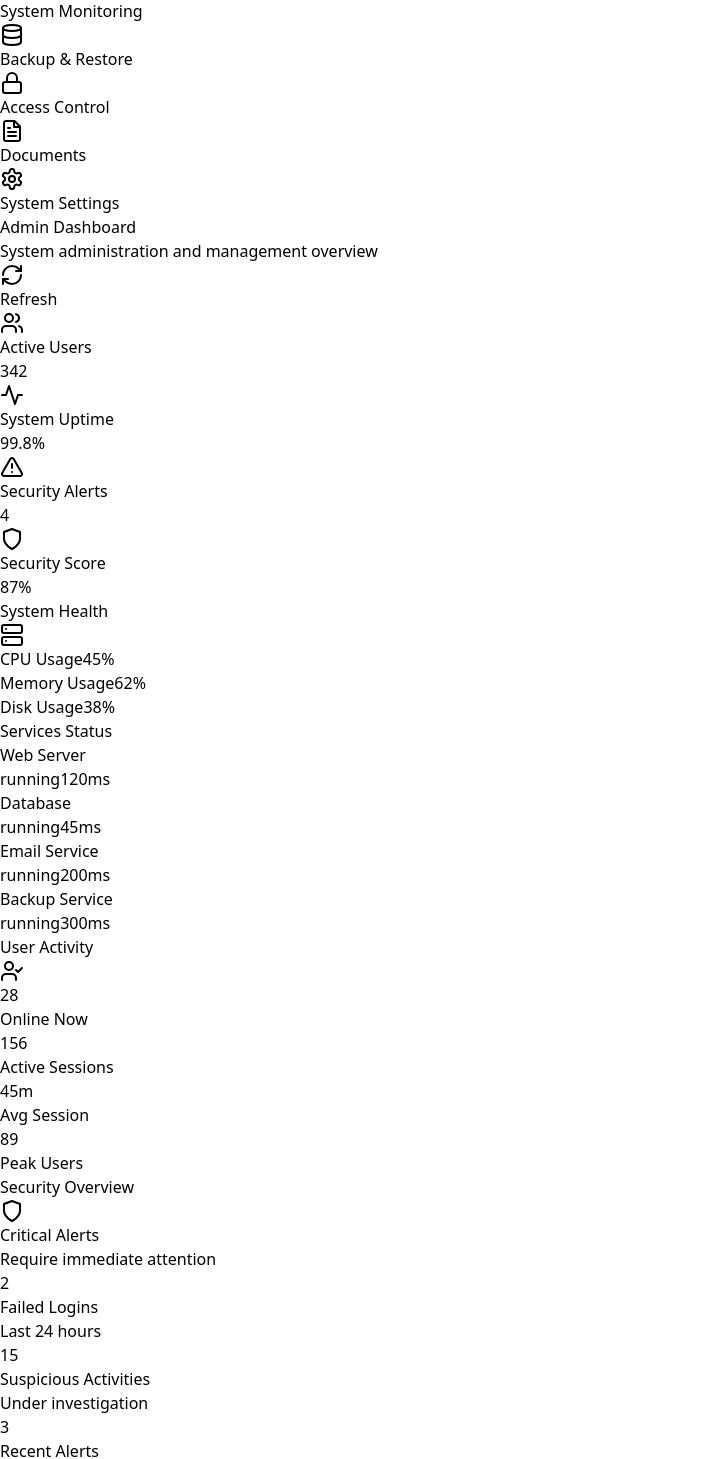
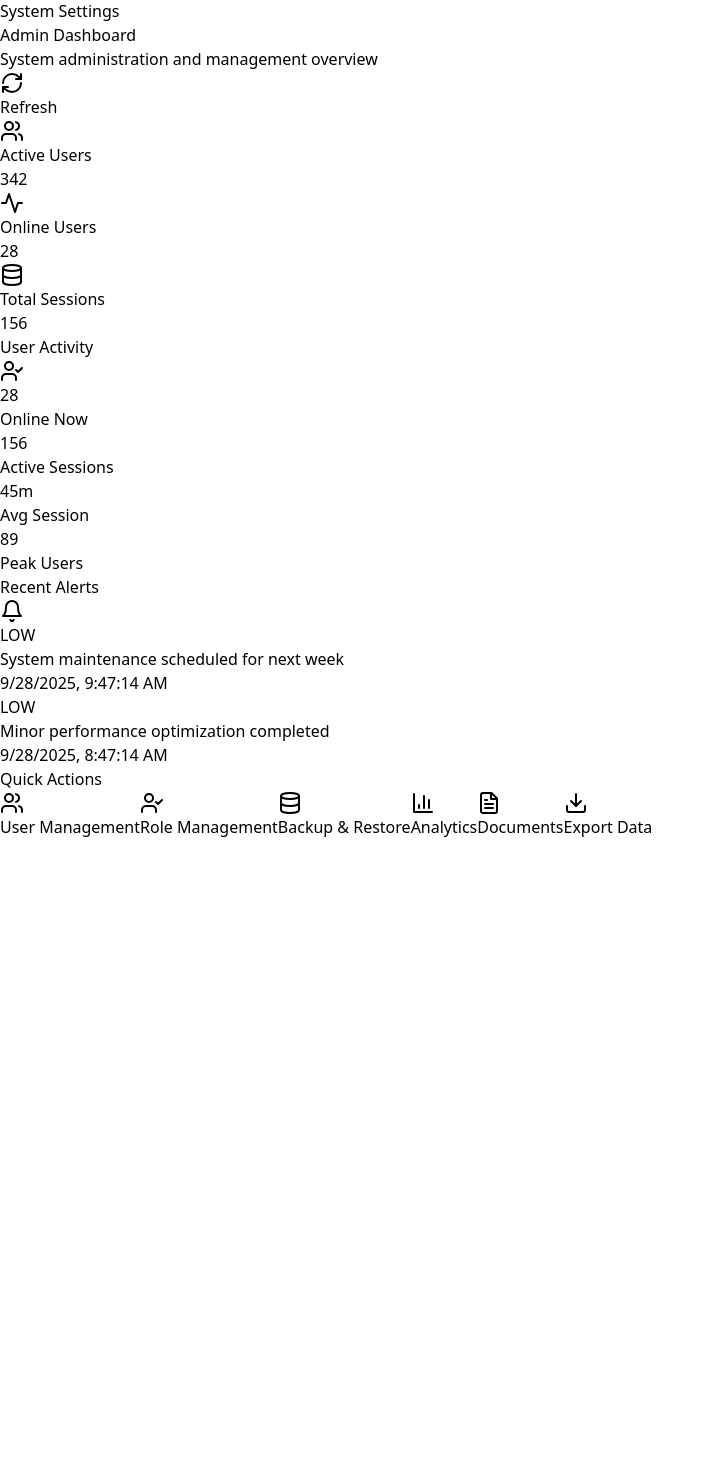
Before and after one commit to wmashan/SLBFE-HRM-System, a React (Vite) app in the folder frontend/: page /admin-dashboard in a window 1280 px wide. Shown: the part 493-1952 px from the top of the page, without its empty margins (0-714 px from the left). After the commit the page ends 1332 px from the top, so only its background shows below. Built offline with nearby package versions, Linux system fonts and the light colour scheme; sample sign-in values are in the browser's storage.

Commit message:
admin dashboard slide panel modified
removed :
System Config
Security & Audit
System Monitoring
Access Control

```diff
--- a/frontend/src/components/layout/Sidebar.tsx
+++ b/frontend/src/components/layout/Sidebar.tsx
@@ -13,10 +13,7 @@ import {
   Globe,
   Calendar,
   UserCheck,
-  Shield,
-  Database,
-  Activity,
-  Lock
+  Database
 } from 'lucide-react';
 import { useAuth } from '../../contexts/AuthContext';
 import { NavigationItem } from '../../types';
@@ -55,38 +52,10 @@ const Sidebar: React.FC = () => {
           roles: ['admin'],
         },
         {
-          id: 'system-config',
-          label: 'System Config',
-          path: '/admin/system',
-          icon: Settings,
-          roles: ['admin'],
-        },
-        {
-          id: 'security-audit',
-          label: 'Security & Audit',
-          path: '/admin/security',
-          icon: Shield,
-          roles: ['admin'],
-        },
-        {
-          id: 'system-monitoring',
-          label: 'System Monitoring',
-          path: '/admin/monitoring',
-          icon: Activity,
-          roles: ['admin'],
-        },
-        {
           id: 'backup-restore',
           label: 'Backup & Restore',
           path: '/admin/backup',
           icon: Database,
-          roles: ['admin'],
-        },
-        {
-          id: 'access-control',
-          label: 'Access Control',
-          path: '/admin/access',
-          icon: Lock,
           roles: ['admin'],
         }
       );
--- a/frontend/src/pages/AdminDashboard.tsx
+++ b/frontend/src/pages/AdminDashboard.tsx
@@ -4,12 +4,9 @@ import React, { useState, useEffect } from 'react';
 import { useNavigate } from 'react-router-dom';
 import {
   Users,
-  Settings,
-  Shield,
   Activity,
   Database,
-  AlertTriangle,
-  Server,
+  Shield,
   UserCheck,
   BarChart3,
   Bell,
@@ -35,20 +32,6 @@ const AdminDashboard: React.FC = () => {
       setLoading(true);
       // TODO: Replace with actual API call
       const mockData: AdminDashboardStats = {
-        systemHealth: {
-          cpuUsage: 45,
-          memoryUsage: 62,
-          diskUsage: 38,
-          databaseStatus: 'healthy',
-          serviceStatus: [
-            { name: 'Web Server', status: 'running', lastChecked: new Date(), responseTime: 120 },
-            { name: 'Database', status: 'running', lastChecked: new Date(), responseTime: 45 },
-            { name: 'Email Service', status: 'running', lastChecked: new Date(), responseTime: 200 },
-            { name: 'Backup Service', status: 'running', lastChecked: new Date(), responseTime: 300 }
-          ],
-          uptime: 99.8,
-          lastHealthCheck: new Date()
-        },
         userActivity: {
           activeUsers: 342,
           onlineUsers: 28,
@@ -57,43 +40,25 @@ const AdminDashboard: React.FC = () => {
           peakConcurrentUsers: 89,
           activityTrend: []
         },
-        securityOverview: {
-          totalAlerts: 12,
-          criticalAlerts: 2,
-          resolvedToday: 8,
-          pendingAlerts: 4,
-          failedLogins: 15,
-          suspiciousActivities: 3,
-          securityScore: 87
-        },
         recentActions: [],
         systemAlerts: [
           {
             id: '1',
-            type: 'backup_failed',
-            severity: 'medium',
-            message: 'Scheduled backup failed for database cluster',
+            type: 'maintenance_required',
+            severity: 'low',
+            message: 'System maintenance scheduled for next week',
             timestamp: new Date(Date.now() - 3600000),
-            acknowledged: false
+            acknowledged: true
           },
           {
             id: '2',
             type: 'performance_degradation',
             severity: 'low',
-            message: 'Response time increased by 15% in the last hour',
+            message: 'Minor performance optimization completed',
             timestamp: new Date(Date.now() - 7200000),
             acknowledged: true
           }
-        ],
-        performanceMetrics: {
-          responseTime: 120,
-          throughput: 1500,
-          errorRate: 0.02,
-          concurrentUsers: 28,
-          databaseConnections: 15,
-          cacheHitRate: 94.5,
-          queueSize: 5
-        }
+        ]
       };
       setDashboardData(mockData);
     } catch (error) {
@@ -107,21 +72,6 @@ const AdminDashboard: React.FC = () => {
     setRefreshing(true);
     await loadDashboardData();
     setRefreshing(false);
-  };
-
-  const getHealthStatusColor = (status: string) => {
-    switch (status) {
-      case 'healthy':
-      case 'running':
-        return 'text-green-600';
-      case 'warning':
-        return 'text-yellow-600';
-      case 'error':
-      case 'stopped':
-        return 'text-red-600';
-      default:
-        return 'text-gray-600';
-    }
   };
 
   const getSeverityColor = (severity: string) => {
@@ -171,7 +121,7 @@ const AdminDashboard: React.FC = () => {
         </div>
 
         {/* Quick Stats */}
-        <div className="grid grid-cols-1 md:grid-cols-2 lg:grid-cols-4 gap-6">
+        <div className="grid grid-cols-1 md:grid-cols-2 lg:grid-cols-3 gap-6">
           <div className="bg-white p-6 rounded-lg shadow-sm border border-gray-200">
             <div className="flex items-center">
               <div className="p-2 bg-blue-100 rounded-lg">
@@ -190,8 +140,8 @@ const AdminDashboard: React.FC = () => {
                 <Activity className="w-6 h-6 text-green-600" />
               </div>
               <div className="ml-4">
-                <p className="text-sm font-medium text-gray-600">System Uptime</p>
-                <p className="text-2xl font-bold text-gray-900">{dashboardData?.systemHealth.uptime}%</p>
+                <p className="text-sm font-medium text-gray-600">Online Users</p>
+                <p className="text-2xl font-bold text-gray-900">{dashboardData?.userActivity.onlineUsers}</p>
               </div>
             </div>
           </div>
@@ -199,99 +149,18 @@ const AdminDashboard: React.FC = () => {
           <div className="bg-white p-6 rounded-lg shadow-sm border border-gray-200">
             <div className="flex items-center">
               <div className="p-2 bg-yellow-100 rounded-lg">
-                <AlertTriangle className="w-6 h-6 text-yellow-600" />
+                <Database className="w-6 h-6 text-yellow-600" />
               </div>
               <div className="ml-4">
-                <p className="text-sm font-medium text-gray-600">Security Alerts</p>
-                <p className="text-2xl font-bold text-gray-900">{dashboardData?.securityOverview.pendingAlerts}</p>
-              </div>
-            </div>
-          </div>
-
-          <div className="bg-white p-6 rounded-lg shadow-sm border border-gray-200">
-            <div className="flex items-center">
-              <div className="p-2 bg-purple-100 rounded-lg">
-                <Shield className="w-6 h-6 text-purple-600" />
-              </div>
-              <div className="ml-4">
-                <p className="text-sm font-medium text-gray-600">Security Score</p>
-                <p className="text-2xl font-bold text-gray-900">{dashboardData?.securityOverview.securityScore}%</p>
+                <p className="text-sm font-medium text-gray-600">Total Sessions</p>
+                <p className="text-2xl font-bold text-gray-900">{dashboardData?.userActivity.totalSessions}</p>
               </div>
             </div>
           </div>
         </div>
 
-        {/* System Health and Performance */}
+        {/* User Activity and Performance */}
         <div className="grid grid-cols-1 lg:grid-cols-2 gap-6">
-          {/* System Health */}
-          <div className="bg-white p-6 rounded-lg shadow-sm border border-gray-200">
-            <div className="flex items-center justify-between mb-6">
-              <h3 className="text-lg font-semibold text-gray-900">System Health</h3>
-              <Server className="w-5 h-5 text-gray-400" />
-            </div>
-
-            <div className="space-y-4">
-              <div>
-                <div className="flex justify-between text-sm text-gray-600 mb-1">
-                  <span>CPU Usage</span>
-                  <span>{dashboardData?.systemHealth.cpuUsage}%</span>
-                </div>
-                <div className="w-full bg-gray-200 rounded-full h-2">
-                  <div
-                    className="bg-blue-600 h-2 rounded-full"
-                    style={{ width: `${dashboardData?.systemHealth.cpuUsage}%` }}
-                  ></div>
-                </div>
-              </div>
-
-              <div>
-                <div className="flex justify-between text-sm text-gray-600 mb-1">
-                  <span>Memory Usage</span>
-                  <span>{dashboardData?.systemHealth.memoryUsage}%</span>
-                </div>
-                <div className="w-full bg-gray-200 rounded-full h-2">
-                  <div
-                    className="bg-green-600 h-2 rounded-full"
-                    style={{ width: `${dashboardData?.systemHealth.memoryUsage}%` }}
-                  ></div>
-                </div>
-              </div>
-
-              <div>
-                <div className="flex justify-between text-sm text-gray-600 mb-1">
-                  <span>Disk Usage</span>
-                  <span>{dashboardData?.systemHealth.diskUsage}%</span>
-                </div>
-                <div className="w-full bg-gray-200 rounded-full h-2">
-                  <div
-                    className="bg-purple-600 h-2 rounded-full"
-                    style={{ width: `${dashboardData?.systemHealth.diskUsage}%` }}
-                  ></div>
-                </div>
-              </div>
-
-              <div className="mt-6">
-                <h4 className="text-sm font-medium text-gray-900 mb-3">Services Status</h4>
-                <div className="space-y-2">
-                  {dashboardData?.systemHealth.serviceStatus.map((service) => (
-                    <div key={service.name} className="flex items-center justify-between">
-                      <span className="text-sm text-gray-600">{service.name}</span>
-                      <div className="flex items-center">
-                        <span className={`text-sm font-medium ${getHealthStatusColor(service.status)}`}>
-                          {service.status}
-                        </span>
-                        {service.responseTime && (
-                          <span className="text-xs text-gray-400 ml-2">
-                            {service.responseTime}ms
-                          </span>
-                        )}
-                      </div>
-                    </div>
-                  ))}
-                </div>
-              </div>
-            </div>
-          </div>
 
           {/* User Activity */}
           <div className="bg-white p-6 rounded-lg shadow-sm border border-gray-200">
@@ -332,47 +201,8 @@ const AdminDashboard: React.FC = () => {
           </div>
         </div>
 
-        {/* Security and Alerts */}
-        <div className="grid grid-cols-1 lg:grid-cols-2 gap-6">
-          {/* Security Overview */}
-          <div className="bg-white p-6 rounded-lg shadow-sm border border-gray-200">
-            <div className="flex items-center justify-between mb-6">
-              <h3 className="text-lg font-semibold text-gray-900">Security Overview</h3>
-              <Shield className="w-5 h-5 text-gray-400" />
-            </div>
-
-            <div className="space-y-4">
-              <div className="flex items-center justify-between p-3 bg-red-50 rounded-lg">
-                <div>
-                  <p className="font-medium text-red-800">Critical Alerts</p>
-                  <p className="text-sm text-red-600">Require immediate attention</p>
-                </div>
-                <span className="text-2xl font-bold text-red-600">
-                  {dashboardData?.securityOverview.criticalAlerts}
-                </span>
-              </div>
-
-              <div className="flex items-center justify-between p-3 bg-yellow-50 rounded-lg">
-                <div>
-                  <p className="font-medium text-yellow-800">Failed Logins</p>
-                  <p className="text-sm text-yellow-600">Last 24 hours</p>
-                </div>
-                <span className="text-2xl font-bold text-yellow-600">
-                  {dashboardData?.securityOverview.failedLogins}
-                </span>
-              </div>
-
-              <div className="flex items-center justify-between p-3 bg-blue-50 rounded-lg">
-                <div>
-                  <p className="font-medium text-blue-800">Suspicious Activities</p>
-                  <p className="text-sm text-blue-600">Under investigation</p>
-                </div>
-                <span className="text-2xl font-bold text-blue-600">
-                  {dashboardData?.securityOverview.suspiciousActivities}
-                </span>
-              </div>
-            </div>
-          </div>
+        {/* System Alerts */}
+        <div className="grid grid-cols-1 lg:grid-cols-1 gap-6">
 
           {/* System Alerts */}
           <div className="bg-white p-6 rounded-lg shadow-sm border border-gray-200">
@@ -425,7 +255,7 @@ const AdminDashboard: React.FC = () => {
         <div className="bg-white p-6 rounded-lg shadow-sm border border-gray-200">
           <h3 className="text-lg font-semibold text-gray-900 mb-6">Quick Actions</h3>
 
-          <div className="grid grid-cols-2 md:grid-cols-4 lg:grid-cols-6 gap-4">
+          <div className="grid grid-cols-2 md:grid-cols-3 lg:grid-cols-5 gap-4">
             <button
               onClick={() => navigate('/admin/users')}
               className="flex flex-col items-center p-4 text-center border border-gray-200 rounded-lg hover:bg-gray-50 transition-colors"
@@ -442,11 +272,6 @@ const AdminDashboard: React.FC = () => {
               <span className="text-sm font-medium text-gray-700">Role Management</span>
             </button>
 
-            <button className="flex flex-col items-center p-4 text-center border border-gray-200 rounded-lg hover:bg-gray-50 transition-colors">
-              <Settings className="w-8 h-8 text-gray-600 mb-2" />
-              <span className="text-sm font-medium text-gray-700">System Config</span>
-            </button>
-
             <button
               onClick={() => navigate('/admin/backup')}
               className="flex flex-col items-center p-4 text-center border border-gray-200 rounded-lg hover:bg-gray-50 transition-colors"
@@ -458,11 +283,6 @@ const AdminDashboard: React.FC = () => {
             <button className="flex flex-col items-center p-4 text-center border border-gray-200 rounded-lg hover:bg-gray-50 transition-colors">
               <BarChart3 className="w-8 h-8 text-purple-600 mb-2" />
               <span className="text-sm font-medium text-gray-700">Analytics</span>
-            </button>
-
-            <button className="flex flex-col items-center p-4 text-center border border-gray-200 rounded-lg hover:bg-gray-50 transition-colors">
-              <Shield className="w-8 h-8 text-red-600 mb-2" />
-              <span className="text-sm font-medium text-gray-700">Security Audit</span>
             </button>
 
             <button
--- a/frontend/src/types/index.ts
+++ b/frontend/src/types/index.ts
@@ -962,12 +962,12 @@ export type BackupStorageType = 'local' | 'cloud' | 'network';
 export type BackupStatus = 'idle' | 'running' | 'completed' | 'failed' | 'cancelled';
 
 export interface AdminDashboardStats {
-  systemHealth: SystemHealth;
+  systemHealth?: SystemHealth;
   userActivity: UserActivitySummary;
-  securityOverview: SecurityOverview;
+  securityOverview?: SecurityOverview;
   recentActions: AdminActivity[];
   systemAlerts: SystemAlert[];
-  performanceMetrics: PerformanceMetrics;
+  performanceMetrics?: PerformanceMetrics;
 }
 
 export interface SystemHealth {
```
Also changed, not shown: 1 other file (tests, documents, lock files or other folders).
